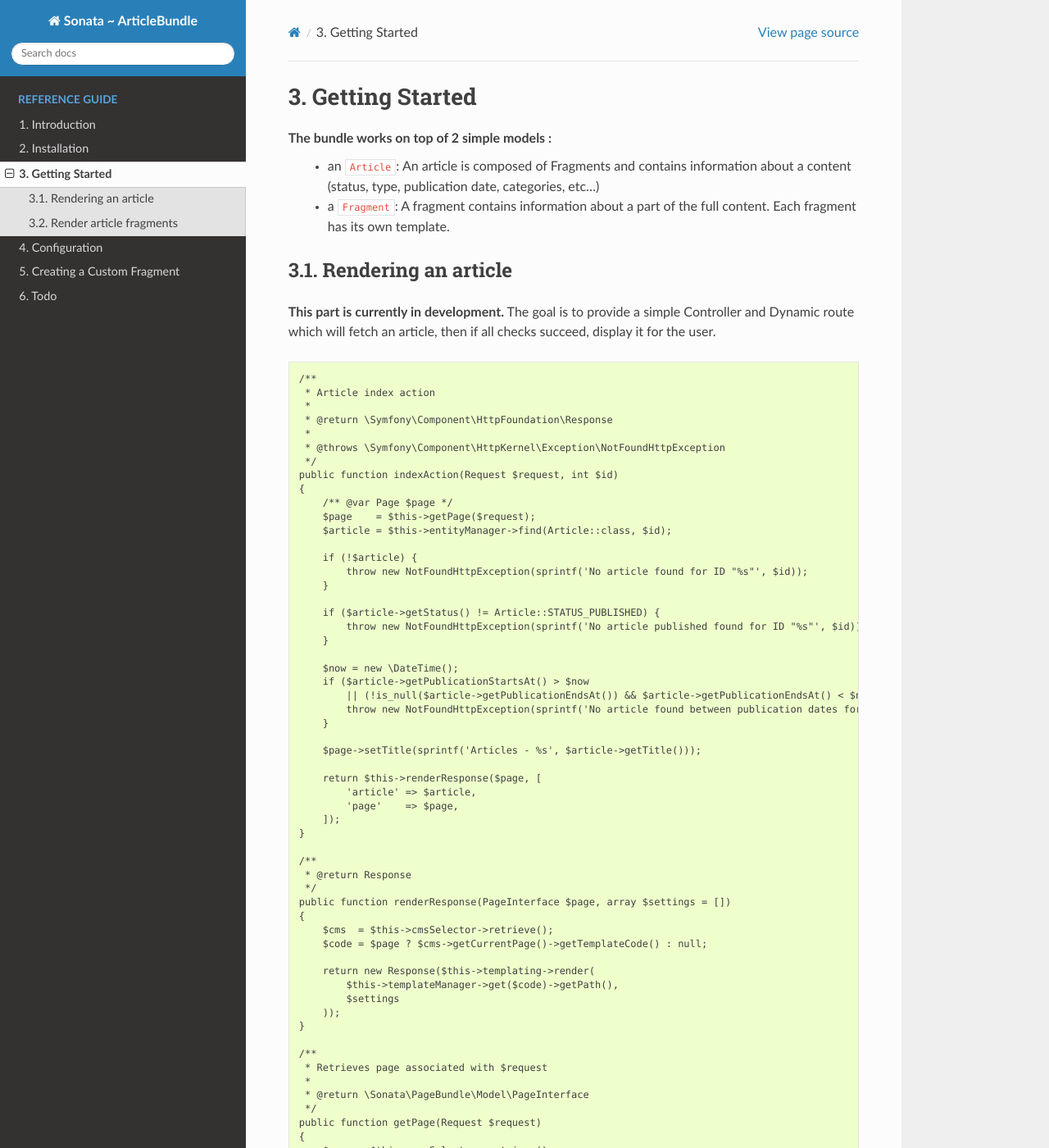
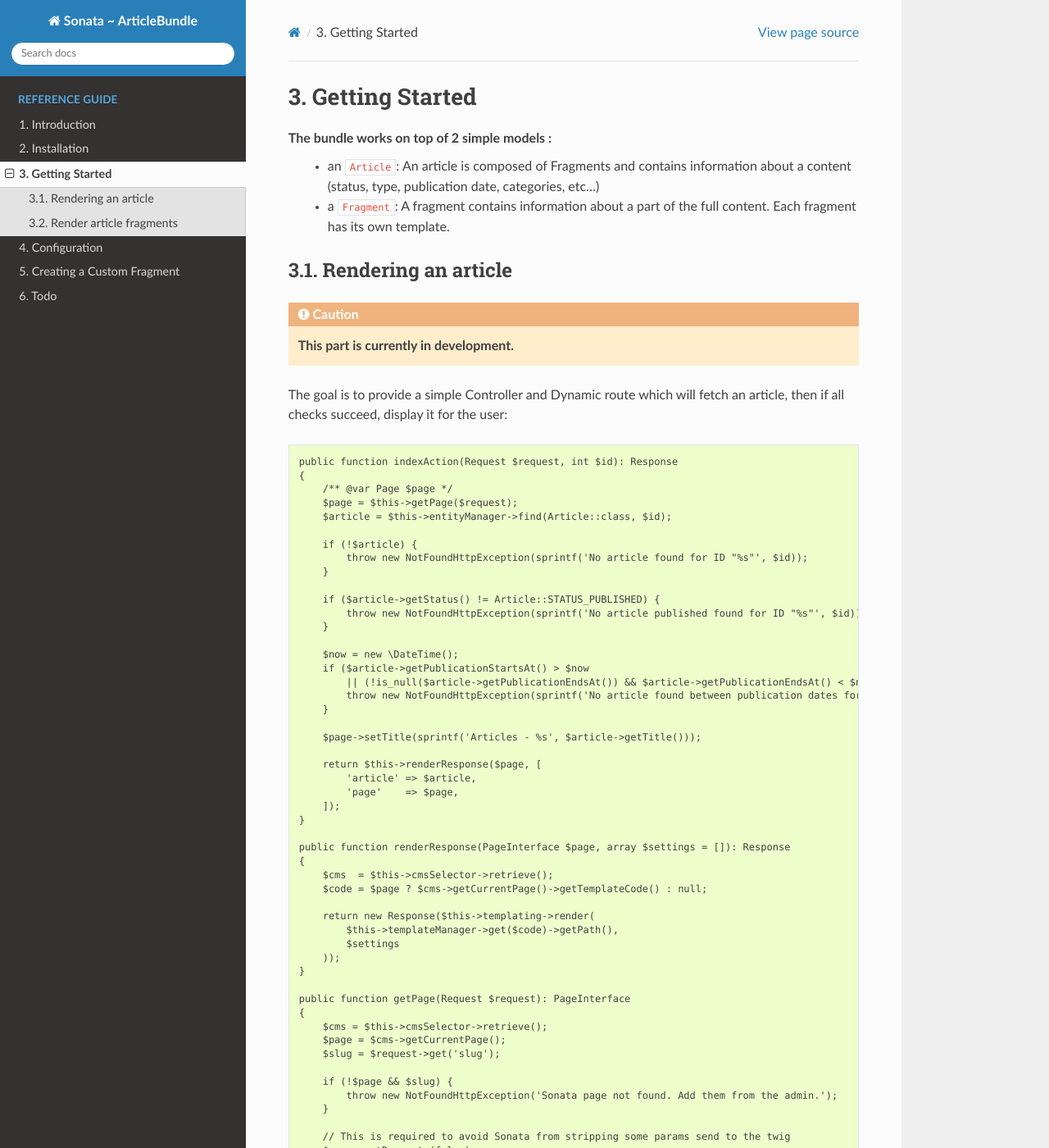
Before and after one commit to sonata-project/SonataArticleBundle, a Sphinx documentation site: the page built from docs/reference/getting_started.rst, in a window 1280 px wide and 1400 px high. Shown: the whole window at 82% size. Built offline with Sphinx 7.4.7 and the Read the Docs theme 2.0.0, drawn with Linux system fonts in a browser that asks for light colours; some of the changed text lies outside the part shown.

Commit message:
[Docs] big cleanup

```diff
--- a/docs/reference/configuration.rst
+++ b/docs/reference/configuration.rst
@@ -9,7 +9,7 @@ Full configuration options:
 
     .. code-block:: yaml
 
-        # app/config/config.yml
+        # config/packages/sonata_article.yaml
 
         # Default configuration for extension with alias: "sonata_page"
         sonata_article:
@@ -27,7 +27,7 @@ Full configuration options:
 
     .. code-block:: yaml
 
-        # app/config/config.yml
+        # config/packages/doctrine.yaml
 
         # Enable Doctrine to map the provided entities
         doctrine:
--- a/docs/reference/getting_started.rst
+++ b/docs/reference/getting_started.rst
@@ -7,27 +7,20 @@ The bundle works on top of 2 simple models :
  * a ``Fragment``\ : A fragment contains information about a part of the full content.
    Each fragment has its own template.
 
-
 Rendering an article
 --------------------
 
-**This part is currently in development.**
-The goal is to provide a simple Controller and Dynamic route which will fetch an article, then if all checks succeed,
-display it for the user.
+.. caution::
 
-.. code-block:: php
+    **This part is currently in development.**
 
-    /**
-     * Article index action
-     *
-     * @return \Symfony\Component\HttpFoundation\Response
-     *
-     * @throws \Symfony\Component\HttpKernel\Exception\NotFoundHttpException
-     */
-    public function indexAction(Request $request, int $id)
+The goal is to provide a simple Controller and Dynamic route which will fetch an article,
+then if all checks succeed, display it for the user::
+
+    public function indexAction(Request $request, int $id): Response
     {
         /** @var Page $page */
-        $page    = $this->getPage($request);
+        $page = $this->getPage($request);
         $article = $this->entityManager->find(Article::class, $id);
 
         if (!$article) {
@@ -52,10 +45,7 @@ display it for the user.
         ]);
     }
 
-    /**
-     * @return Response
-     */
-    public function renderResponse(PageInterface $page, array $settings = [])
+    public function renderResponse(PageInterface $page, array $settings = []): Response
     {
         $cms  = $this->cmsSelector->retrieve();
         $code = $page ? $cms->getCurrentPage()->getTemplateCode() : null;
@@ -66,14 +56,9 @@ display it for the user.
         ));
     }
 
-    /**
-     * Retrieves page associated with $request
-     *
-     * @return \Sonata\PageBundle\Model\PageInterface
-     */
-    public function getPage(Request $request)
+    public function getPage(Request $request): PageInterface
     {
-        $cms  = $this->cmsSelector->retrieve();
+        $cms = $this->cmsSelector->retrieve();
         $page = $cms->getCurrentPage();
         $slug = $request->get('slug');
 
@@ -90,38 +75,27 @@ display it for the user.
 Render article fragments
 ------------------------
 
-**This part is currently in development.**
+.. caution::
+
+    **This part is currently in development.**
+
 SonataArticleBundle now comes with a twig helper which allows you to render article fragments
 if they are enabled.
-
 
 .. code-block:: jinja
 
     {{ sonata_article_render_article_fragments(article) }}
 
-
 Or a specific fragment whether it is enabled or not.
-
 
 .. code-block:: jinja
 
     {{ sonata_article_render_fragment(article.fragments[0]) }}
 
+This extension is based on the FragmentHelper class so you can also render fragments directly
+in the controller::
 
-This extension is based on the FragmentHelper class so you can also render fragments directly
-in the controller.
-
-
-.. code-block:: php
-
-    /**
-     * Article index action
-     *
-     * @return \Symfony\Component\HttpFoundation\Response
-     *
-     * @throws \Symfony\Component\HttpKernel\Exception\NotFoundHttpException
-     */
-    public function indexAction(Request $request, int $id)
+    public function indexAction(Request $request, int $id): Response
     {
         $article = $this->entityManager->find(Article::class, $id);
 
```
Also changed, not shown: docs/reference/custom_fragment.rst (+10 -15 lines), docs/reference/installation.rst (+15 -27 lines).
